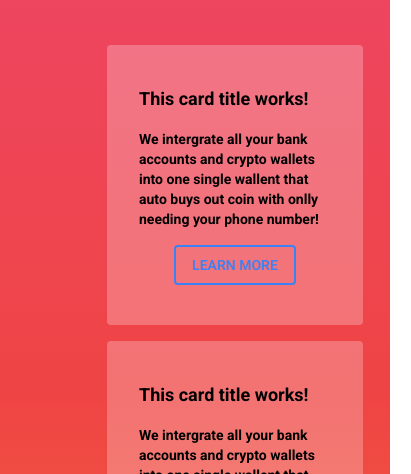
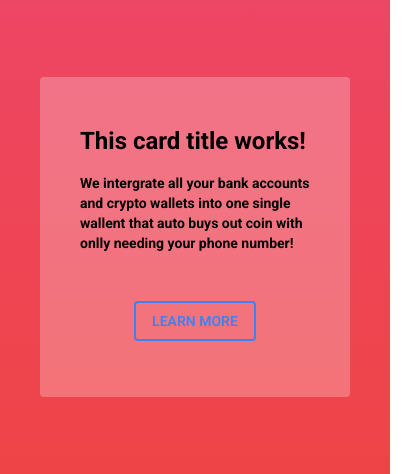
Before and after one commit to acostahf/gatsby-crypto-buisness, a Gatsby site: page / in a window 390 px wide. Shown: the part 819-1293 px from the top of the page, 411 px wide, since content can reach past the window. Built offline with nearby package versions, Linux system fonts and the light colour scheme; Gatsby itself is replaced by a stand-in of ours; what tailwindcss-filters would draw is missing.

Commit message:
redid the cards in a grid layout to improve responsiveness

```diff
--- a/src/components/card-section.js
+++ b/src/components/card-section.js
@@ -13,9 +13,9 @@ function Heading() {
 // this function acts as a wropper around the cards in order to style the layout
 export default function cardSection(props) {
   return (
-    <div className=" w-full p-20 flex flex-col justify-center items-center space-x-20">
+    <div className=" w-full flex flex-col p-10">
       <Heading />
-      <div className=" flex flex-wrap p-10 justify-center items-center flex-auto ">
+      <div className=" grid grid-cols-1 pt-20 lg:grid-cols-3 ">
         <Card {...props} />
         <Card {...props} />
         <Card {...props} />
--- a/src/components/card.js
+++ b/src/components/card.js
@@ -1,21 +1,25 @@
-import React from'react'
+import React from "react"
 // import PropTypes from "prop-types"
 
-function Button () {
-    return(
-        <div className=" flex justify-center py-2">
-            <button className="bg-none border-solid border-blue-500 border-2 rounded text-sm px-4 py-2 text-blue-500 font-semibold">LEARN MORE</button>
+function Button() {
+  return (
+    <div className=" flex justify-center pb-4 pt-10">
+      <button className="bg-none border-solid border-blue-500 border-2 rounded text-sm px-4 py-2 text-blue-500 font-semibold">
+        LEARN MORE
+      </button>
     </div>
   )
 }
 
-export default function card (props) {
+export default function card(props) {
   return (
-        <div className="bg-white m-2 transform hover:scale-110 duration-500 motion-reduce:transform-none bg-opacity-25 backdrop-filter-blur w-64 rounded flex flex-col justify-start items-center p-8 ">
-            <div className="w-full">
-                <h1 className="text-black font-bold text-lg py-2">{props.title}</h1>
+    <div className="lg:ml-10 lg:mr-10 mt-10 mb-10 ">
+      <div className="justify-self-center  bg-white transform hover:scale-110 duration-500 motion-reduce:transform-none bg-opacity-25 backdrop-filter-blur rounded flex justify-start items-center p-10 ">
+        <div>
+          <h1 className="text-black font-bold text-2xl py-2">{props.title}</h1>
           <h1 className="text-black font-bold text-sm py-2">{props.content}</h1>
           <Button />
+        </div>
       </div>
     </div>
   )
```
Lines whose indentation alone changed are shown as unchanged.
